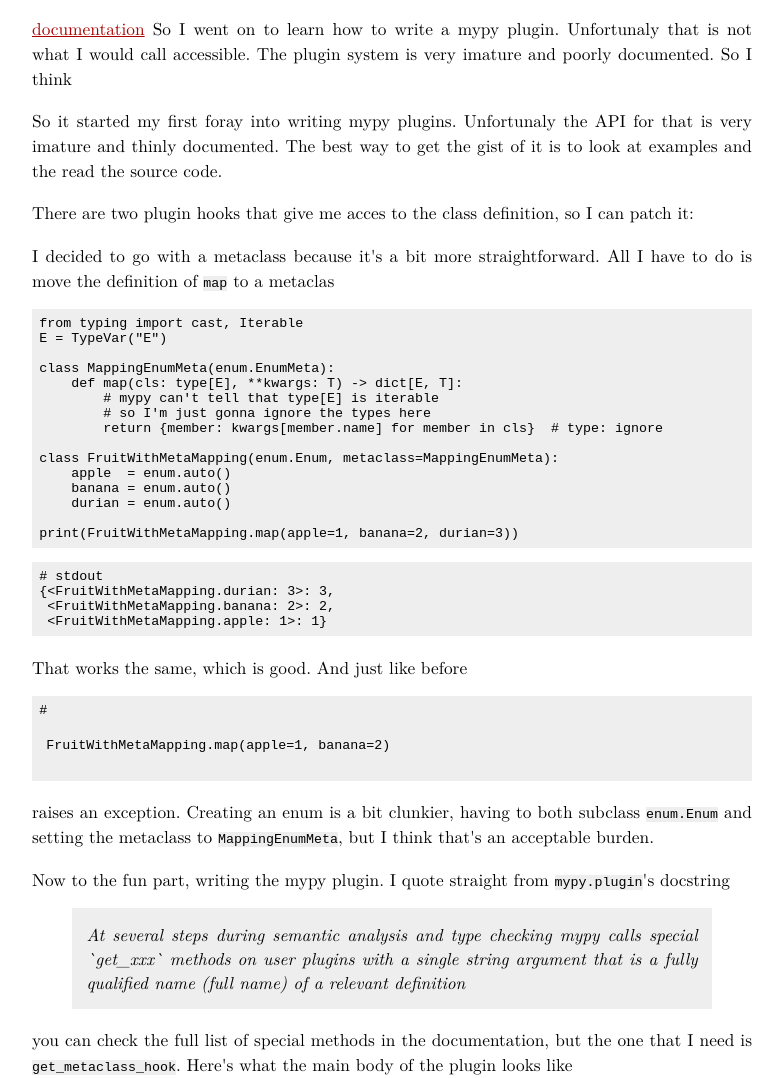
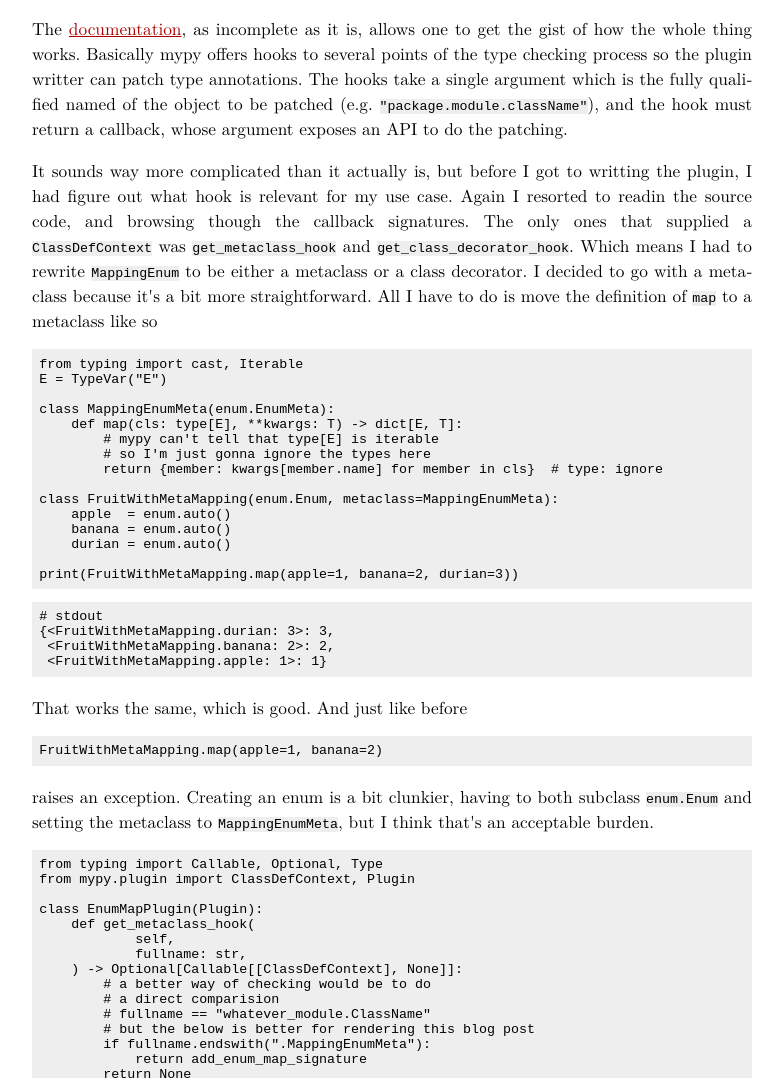
Before and after one commit to u31txf6ws3/u31txf6ws3.github.io, a plain HTML site: page posts/20221015_mypy_exhaustiveness.html in a window 1280 px wide. Shown: the part 3027-4105 px from the top of the page, without its empty margins (248-1031 px from the left). Drawn offline with nearby package versions, Linux system fonts and the light colour scheme.

Commit message:
More on mypy post

```diff
--- a/posts/20221015_mypy_exhaustiveness.html
+++ b/posts/20221015_mypy_exhaustiveness.html
@@ -186,25 +186,28 @@ moment, so if you want to learn how to write one, my recommendation is
 reading the <a
 href="https://github.com/python/mypy/blob/a9bc366ae501ccced78a2746b6eac07b93d7b15e/mypy/plugin.py">source
 code</a> and <a
-href="https://github.com/python/mypy/tree/a9bc366ae501ccced78a2746b6eac07b93d7b15e/mypy/plugins">examples</a>
+href="https://github.com/python/mypy/tree/a9bc366ae501ccced78a2746b6eac07b93d7b15e/mypy/plugins">examples</a>.
 </p>
 <p>
-<a href="https://mypy.readthedocs.io/en/stable/extending_mypy.html">documentation</a>
-So I went on to learn how to write a mypy plugin. Unfortunaly that is not
-what I would call accessible. The plugin system is very imature and poorly
-documented. So I think
+The <a
+href="https://mypy.readthedocs.io/en/stable/extending_mypy.html">documentation</a>,
+as incomplete as it is, allows one to get the gist of how the whole thing
+works. Basically mypy offers hooks to several points of the type checking
+process so the plugin writter can patch type annotations. The hooks take a
+single argument which is the fully qualified named of the object to be
+patched (e.g. <code>"package.module.className"</code>), and the hook must
+return a callback, whose argument exposes an API to do the patching.
 </p>
 <p>
-So it started my first foray into writing mypy plugins. Unfortunaly the API
-for that is very imature and thinly documented. The best way to get the gist
-of it is to look at examples and the read the source code.
-</p>
-<p>
-There are two plugin hooks that give me acces to the class definition, so I can patch it:
-</p>
-<p>
-I decided to go with a metaclass because it's a bit more straightforward. All I have to do
-is move the definition of <code>map</code> to a metaclas
+It sounds way more complicated than it actually is, but before I got to
+writting the plugin, I had figure out what hook is relevant for my use case.
+Again I resorted to readin the source code, and browsing though the callback
+signatures. The only ones that supplied a <code>ClassDefContext</code> was
+<code>get_metaclass_hook</code> and <code>get_class_decorator_hook</code>.
+Which means I had to rewrite <code>MappingEnum</code> to be either a
+metaclass or a class decorator. I decided to go with a metaclass because it's
+a bit more straightforward. All I have to do is move the definition of
+<code>map</code> to a metaclass like so
 </p>
 <pre>from typing import cast, Iterable
 E = TypeVar("E")
@@ -229,21 +232,13 @@ print(FruitWithMetaMapping.map(apple=1, banana=2, durian=3))</pre>
 <p>
 That works the same, which is good. And just like before
 </p>
-<pre>#<pre>FruitWithMetaMapping.map(apple=1, banana=2)</pre></pre>
+<p>
+<pre>FruitWithMetaMapping.map(apple=1, banana=2)</pre>
+</p>
 <p>
 raises an exception. Creating an enum is a bit clunkier, having to both
 subclass <code>enum.Enum</code> and setting the metaclass to
 <code>MappingEnumMeta</code>, but I think that's an acceptable burden.
-</p>
-<p>
-Now to the fun part, writing the mypy plugin. I quote straight from
-<code>mypy.plugin</code>'s docstring <blockquote> At several steps during
-semantic analysis and type checking mypy calls special `get_xxx` methods on
-user plugins with a single string argument that is a fully qualified name
-(full name) of a relevant definition </blockquote> you can check the full
-list of special methods in the documentation, but the one that I need is
-<code>get_metaclass_hook</code>. Here's what the main body of the plugin
-looks like
 </p>
 <pre>from typing import Callable, Optional, Type
 from mypy.plugin import ClassDefContext, Plugin
@@ -275,8 +270,10 @@ Now I have to write <code>add_enum_map_signature</code>, which I remind is
 meant to add the signature of the following function to
 <code>FruitWithMetaMapping</code>
 </p>
+<p>
 <pre>@classmethod
 def map(cls: Type[E], *, apple: T, banana: T, durian: T) -> dict[E, T]: ...</pre>
+</p>
 <p>
 Here is how I go about doing it. Worth mentioning that this uses the latest
 unreleased version (0.990+dev.5e1e26eba)
@@ -356,4 +353,4 @@ This gives an error <code>Missing named argument "durian" for "map" of "FruitWit
     </body>
 </html>
 
-<!--b1ac293be63b13815e7b5499e46b8cc0-->
+<!--53a4b7e4caa7127d17454bffa8f187b0-->
```
Also changed, not shown: 1 other file.
